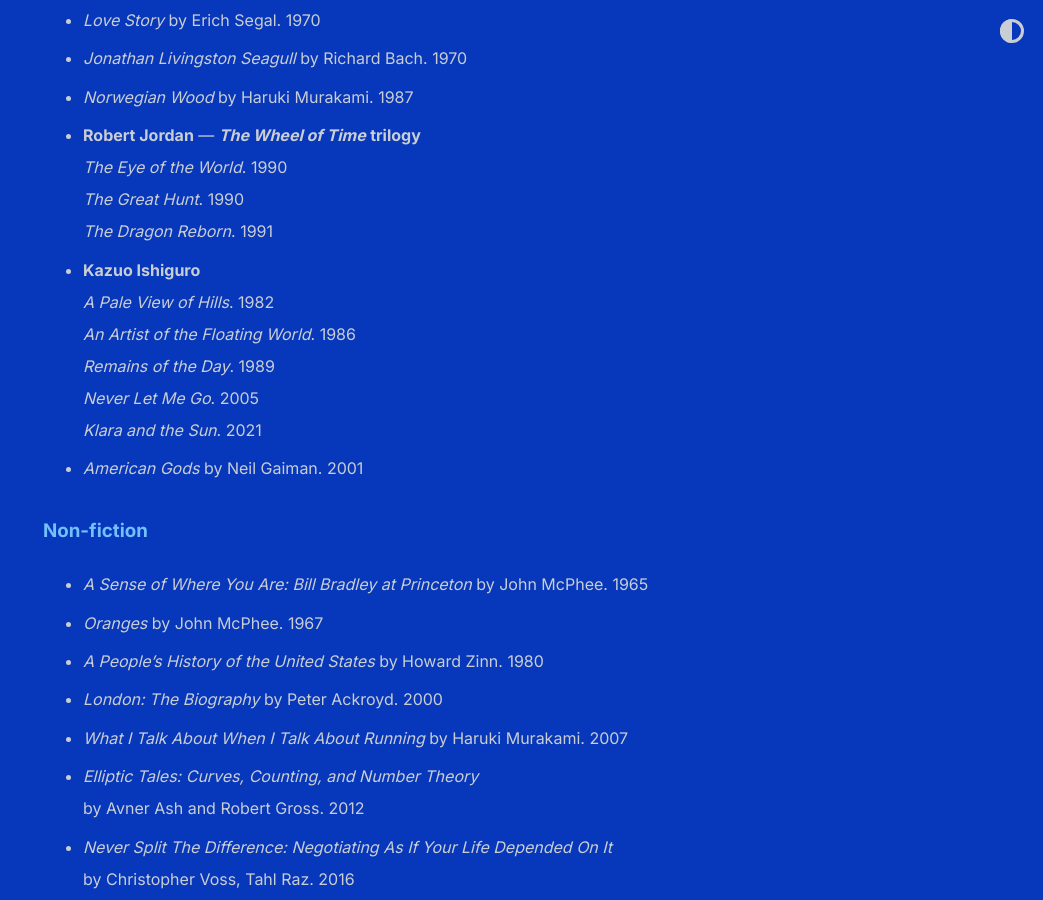
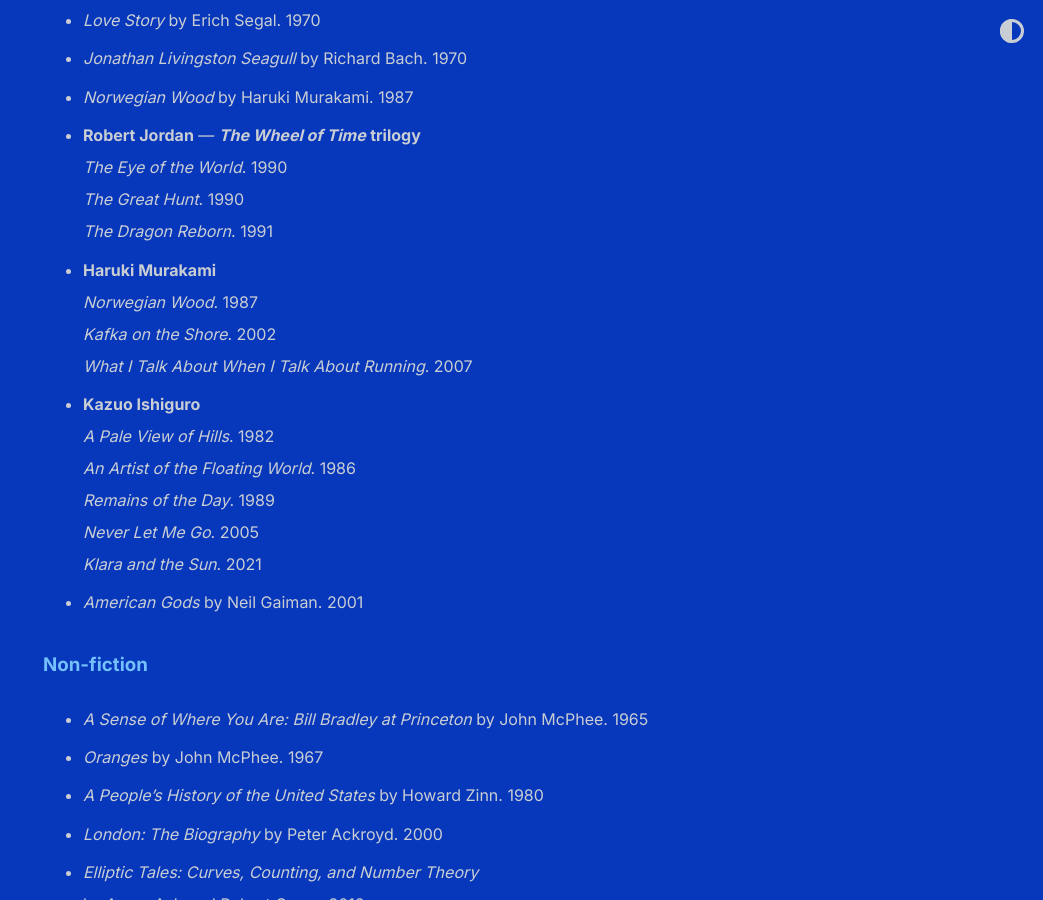
Before and after one commit to shihankanungo/shihankanungo.github.io, a Jekyll site: the page built from books.md, in a window 1280 px wide and 900 px high, scrolled down 993 px. Shown: the whole window, without its empty margins (237-1280 px from the left). Built offline with Jekyll 4.4.1, drawn with Linux system fonts in a browser that asks for light colours.

Commit message:
Update books.md

```diff
--- a/books.md
+++ b/books.md
@@ -20,6 +20,10 @@
   *The Eye of the World*. 1990 <br>
   *The Great Hunt*. 1990 <br>
   *The Dragon Reborn*. 1991
+- **Haruki Murakami** <br>
+  *Norwegian Wood*. 1987 <br>
+  *Kafka on the Shore*. 2002 <br>
+  *What I Talk About When I Talk About Running*. 2007
 - **Kazuo Ishiguro** <br>
   *A Pale View of Hills*. 1982 <br>
   *An Artist of the Floating World*. 1986 <br>
@@ -33,7 +37,6 @@
 - *Oranges* by John McPhee. 1967
 - *A People's History of the United States* by Howard Zinn. 1980
 - *London: The Biography* by Peter Ackroyd. 2000
-- *What I Talk About When I Talk About Running* by Haruki Murakami. 2007
 - *Elliptic Tales: Curves, Counting, and Number Theory* <br> by Avner Ash and Robert Gross. 2012
 - *Never Split The Difference: Negotiating As If Your Life Depended On It* <br> by Christopher Voss, Tahl Raz. 2016
 - *Purpose: What Evolution and Human Nature Imply about the Meaning of Our Existence* <br> by Samuel Wilkinson. 2024
```
